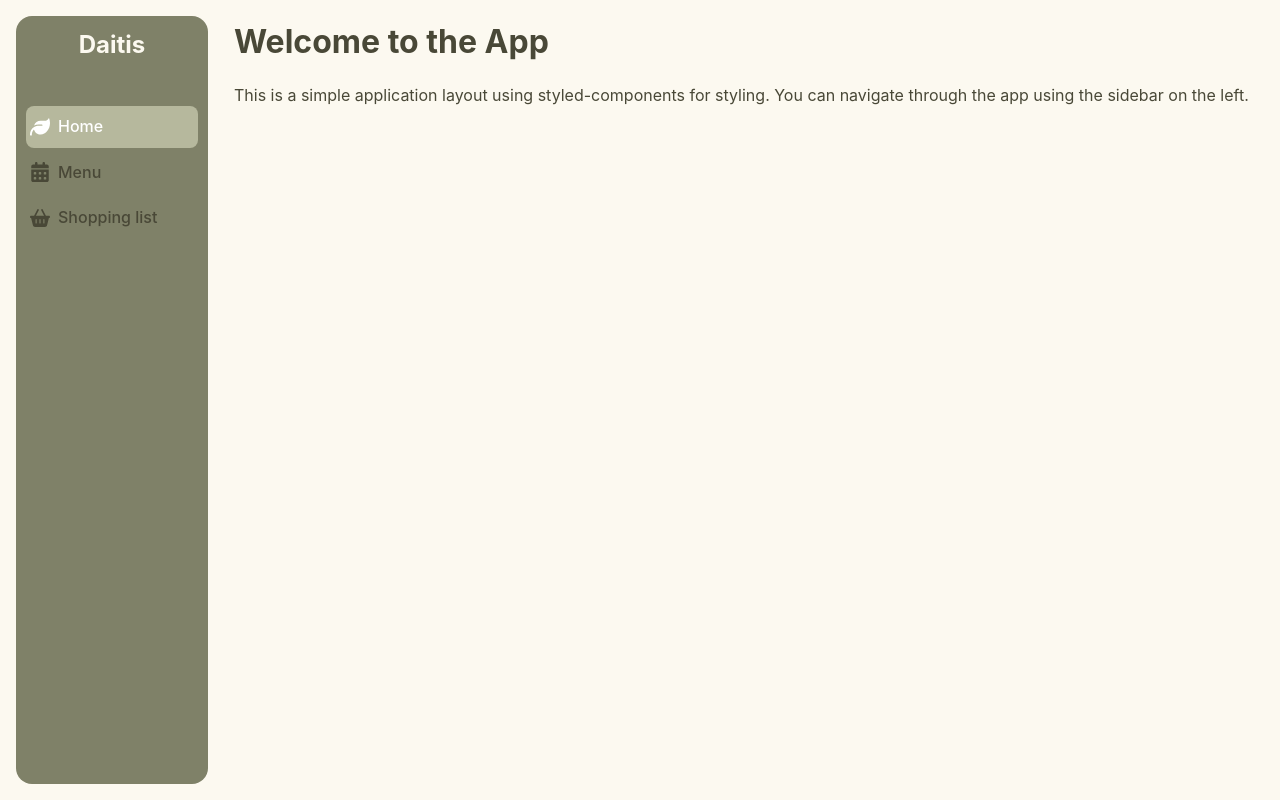
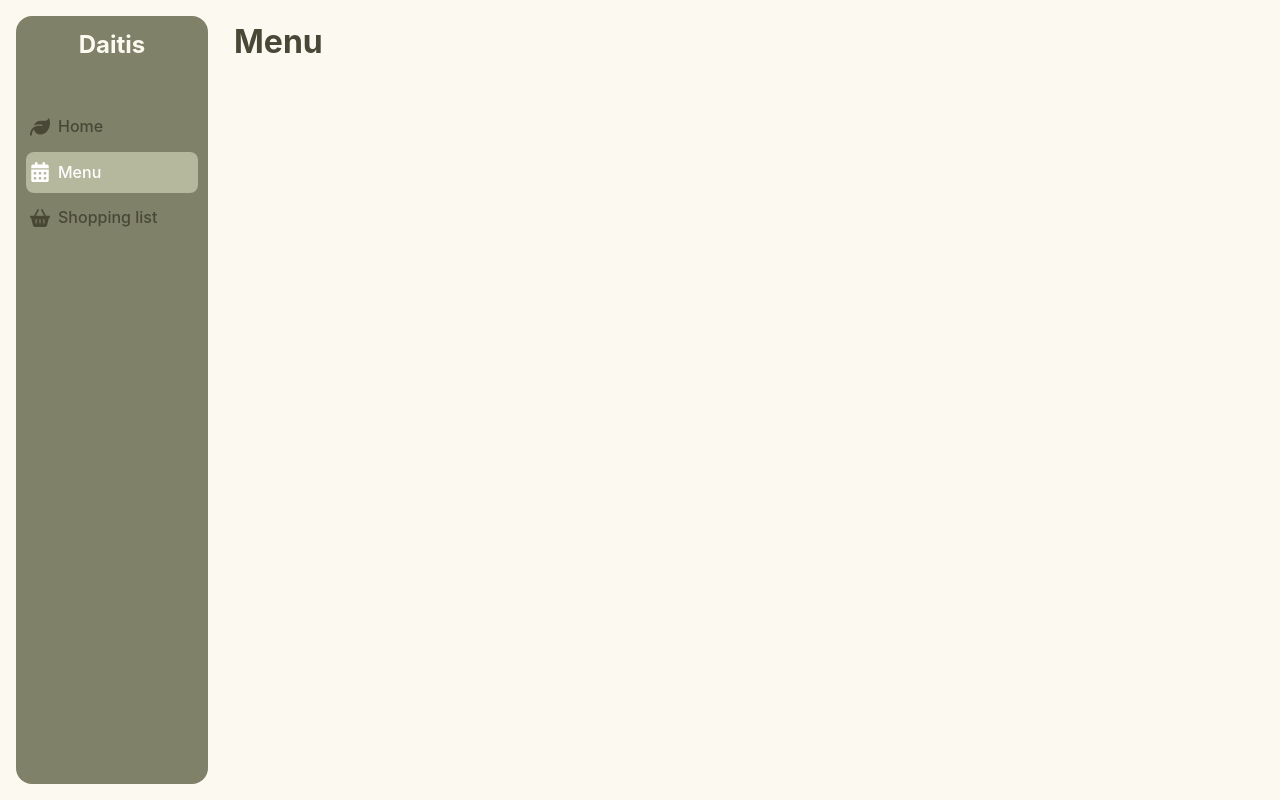
Before and after one commit to feergalope/daitis, a React (Vite) app: page /menu in a window 1280 px wide. Built offline with nearby package versions, Linux system fonts and the light colour scheme.

Commit message:
Add base routing

```diff
--- a/package.json
+++ b/package.json
@@ -15,6 +15,7 @@
 		"react": "^19.1.0",
 		"react-dom": "^19.1.0",
 		"react-icons": "^5.5.0",
+		"react-router-dom": "^7.7.1",
 		"styled-components": "^6.1.19"
 	},
 	"devDependencies": {
@@ -23,6 +24,7 @@
 		"@types/react-dom": "^19.1.6",
 		"@vitejs/plugin-react-swc": "^3.10.2",
 		"eslint": "^9.30.1",
+		"eslint-plugin-react": "^7.37.5",
 		"eslint-plugin-react-hooks": "^5.2.0",
 		"eslint-plugin-react-refresh": "^0.4.20",
 		"globals": "^16.2.0",
--- a/src/main.jsx
+++ b/src/main.jsx
@@ -1,11 +1,14 @@
 import React from 'react';
 import { createRoot } from 'react-dom/client';
+import { BrowserRouter } from 'react-router-dom';
 import App from './App.jsx';
 import './index.css';
 import './colors.css';
 
 createRoot(document.getElementById('root')).render(
 	<React.StrictMode>
-		<App />
+		<BrowserRouter>
+			<App />
+		</BrowserRouter>
 	</React.StrictMode>
 );
--- /dev/null
+++ b/src/ui/Home.jsx
@@ -0,0 +1,10 @@
+import React from 'react';
+
+export function Home() {
+	return (
+		<div>
+			<h1>Welcome to the Home Page</h1>
+			<p>This is the starting point of our application.</p>
+		</div>
+	);
+}
--- a/src/ui/Main.jsx
+++ b/src/ui/Main.jsx
@@ -1,4 +1,8 @@
 import styled from 'styled-components';
+import { Routes, Route } from 'react-router-dom';
+import { Home } from './Home';
+import { Menu } from './Menu';
+import { ShoppingList } from './ShoppingList';
 
 const MainStyled = styled.main`
 	flex: 1;
@@ -18,11 +22,11 @@ const Paragraph = styled.p`
 export function Main() {
 	return (
 		<MainStyled>
-			<Title>Welcome to the App</Title>
-			<Paragraph>
-				This is a simple application layout using styled-components for styling. You can navigate through the app using
-				the sidebar on the left.
-			</Paragraph>
+			<Routes>
+				<Route path="/" element={<Home />} />
+				<Route path="/menu" element={<Menu />} />
+				<Route path="/shopping-list" element={<ShoppingList />} />
+			</Routes>
 		</MainStyled>
 	);
 }
--- /dev/null
+++ b/src/ui/Menu.jsx
@@ -0,0 +1,9 @@
+import React from 'react';
+
+export function Menu() {
+	return (
+		<div>
+			<h1>Menu</h1>
+		</div>
+	);
+}
--- a/src/ui/NavigationMenu.jsx
+++ b/src/ui/NavigationMenu.jsx
@@ -1,4 +1,5 @@
 import styled from 'styled-components';
+import { NavLink } from 'react-router-dom';
 import { FaLeaf, FaCalendarDays, FaBasketShopping } from 'react-icons/fa6';
 
 const NavList = styled.ul`
@@ -11,7 +12,7 @@ const NavList = styled.ul`
 
 const NavItem = styled.li``;
 
-const StyledNavLink = styled.a`
+const StyledNavLink = styled(NavLink)`
 	display: flex;
 	align-items: center;
 	gap: 0.5rem;
@@ -43,19 +44,19 @@ export function NavigationMenu() {
 	return (
 		<NavList>
 			<NavItem>
-				<StyledNavLink href="#" className="active">
+				<StyledNavLink to="/" end>
 					<FaLeaf />
 					Home
 				</StyledNavLink>
 			</NavItem>
 			<NavItem>
-				<StyledNavLink href="#">
+				<StyledNavLink to="/menu">
 					<FaCalendarDays />
 					Menu
 				</StyledNavLink>
 			</NavItem>
 			<NavItem>
-				<StyledNavLink href="#">
+				<StyledNavLink to="/shopping-list">
 					<FaBasketShopping />
 					Shopping list
 				</StyledNavLink>
--- /dev/null
+++ b/src/ui/ShoppingList.jsx
@@ -0,0 +1,9 @@
+import React from 'react';
+
+export function ShoppingList() {
+	return (
+		<div>
+			<h1>Shopping List</h1>
+		</div>
+	);
+}
```
Also changed, not shown: 1 other file (tests, documents, lock files or other folders).
